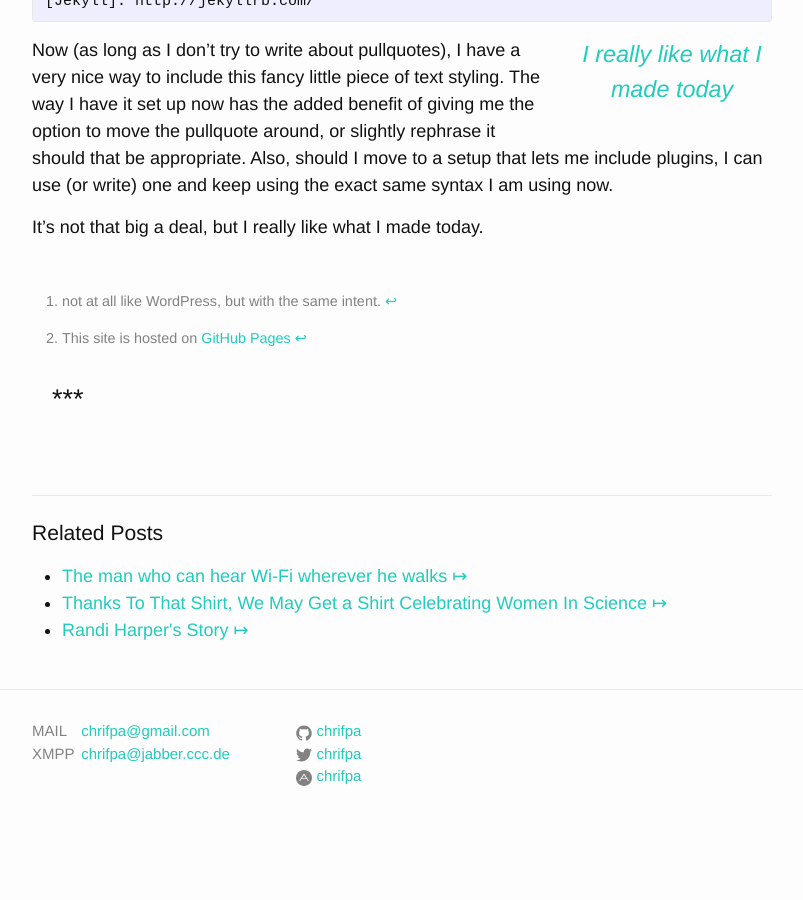
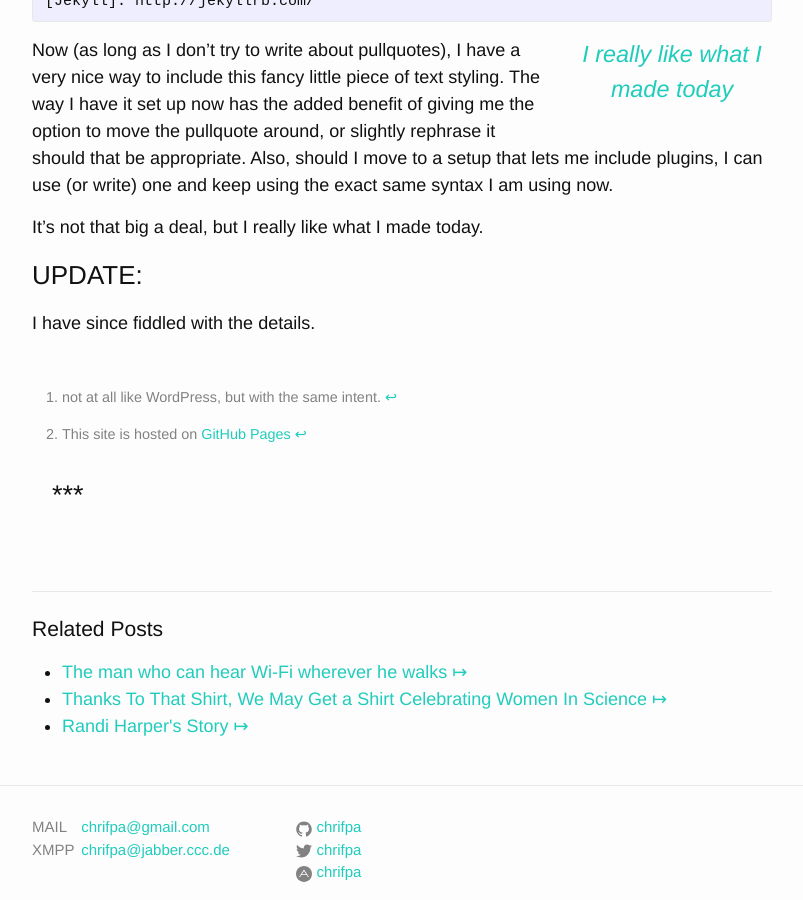
Before and after one commit to acdpnk/chrifpa.github.io, a Jekyll site: the page built from _posts/2014-11-18-pullquotes-in-jekyll.md, in a window 1280 px wide and 900 px high, scrolled down 2645 px. Shown: the whole window, without its empty margins (238-1041 px from the left). Built offline with Jekyll 4.4.1, drawn with Linux system fonts in a browser that asks for light colours; before the commit the page ends 3493 px from its top, so only the background shows below that.

Commit message:
2014-11-19: change

```diff
--- a/_posts/2014-11-18-pullquotes-in-jekyll.md
+++ b/_posts/2014-11-18-pullquotes-in-jekyll.md
@@ -115,6 +115,9 @@ Now (as long as I don't try to write about pullquotes), I have a very nice way t
 
 It's not that big a deal, but I really like what I made today.
 
+### UPDATE:
+I have since fiddled with the details.
+
 [^1]: not at all like WordPress, but with the same intent.
 [^ghp]: This site is hosted on [GitHub Pages](https://pages.github.com/)
 [pullquotes]: http://en.wikipedia.org/wiki/Pull_quote
```
